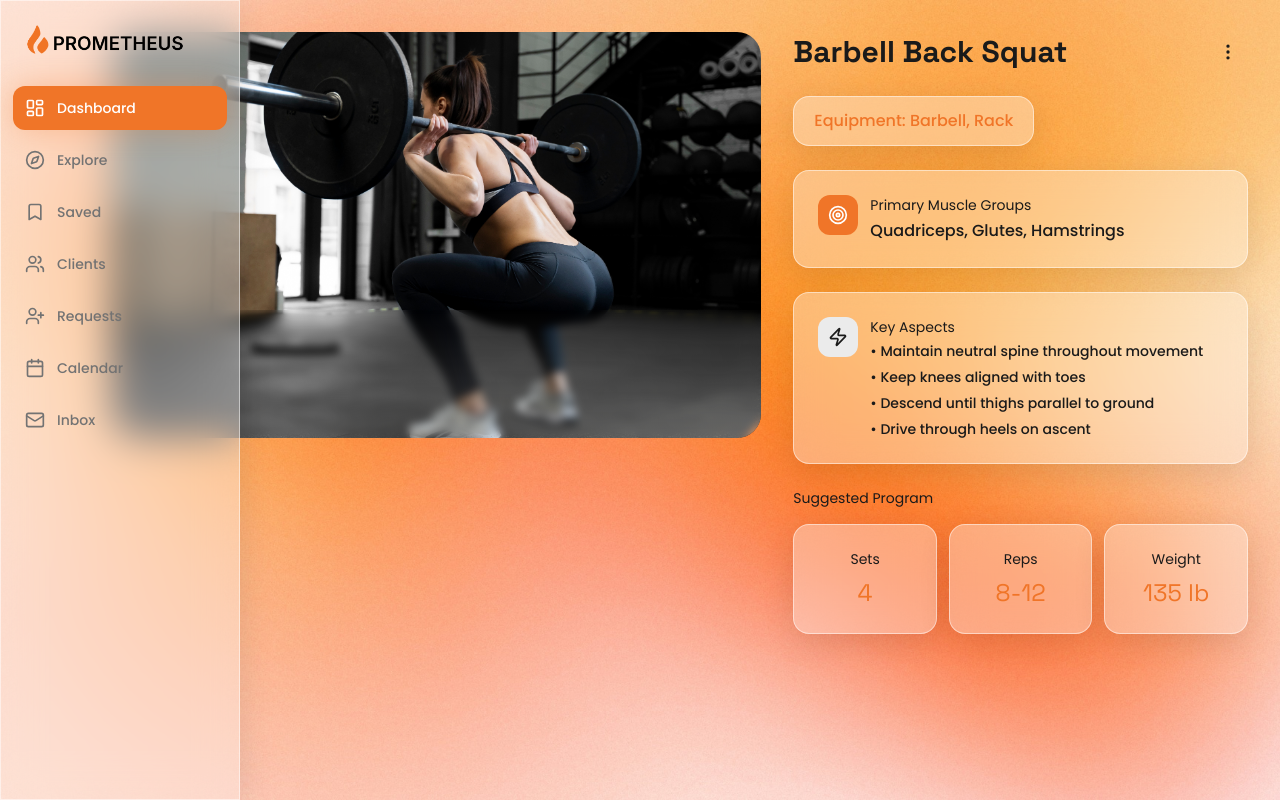
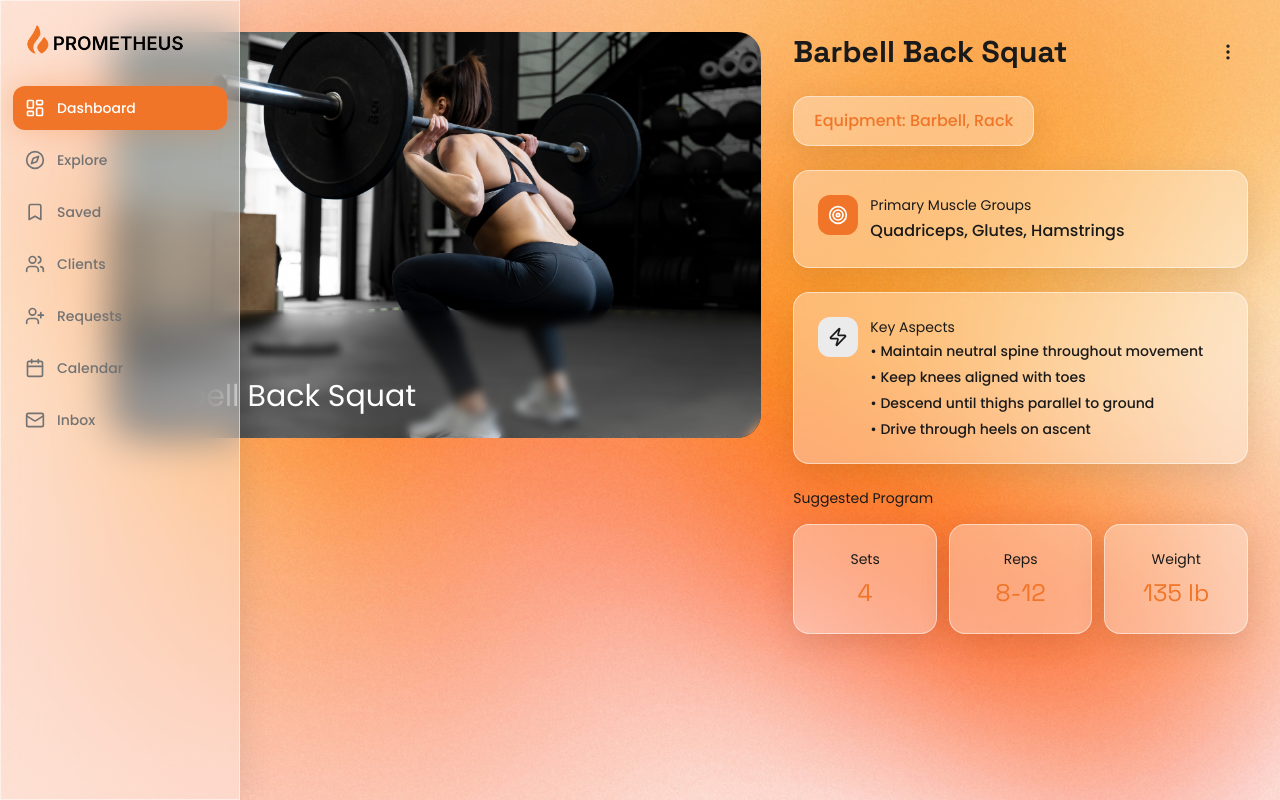
Before and after one commit to prometheusimpact/prometheus-coach-ui, a React (Vite) app: page / in a window 1280 px wide. Built offline with nearby package versions, Linux system fonts and the light colour scheme.

Commit message:
Add text to exercise hero image

```diff
--- a/src/components/Exercise/ExerciseHero.tsx
+++ b/src/components/Exercise/ExerciseHero.tsx
@@ -1,9 +1,10 @@
 interface ExerciseHeroProps {
   image: string;
   alt: string;
+  title?: string;
 }
 
-export const ExerciseHero = ({ image, alt }: ExerciseHeroProps) => {
+export const ExerciseHero = ({ image, alt, title }: ExerciseHeroProps) => {
   return (
     <div className="relative w-full aspect-video lg:aspect-[16/10] rounded-3xl overflow-hidden">
       <img
@@ -12,6 +13,13 @@ export const ExerciseHero = ({ image, alt }: ExerciseHeroProps) => {
         className="w-full h-full object-cover"
       />
       <div className="absolute inset-x-0 bottom-0 h-32 backdrop-blur-sm bg-gradient-to-t from-background/20 to-transparent" />
+      {title && (
+        <div className="absolute bottom-6 left-6">
+          <h2 className="text-white font-sans font-normal text-2xl lg:text-3xl">
+            {title}
+          </h2>
+        </div>
+      )}
     </div>
   );
 };
--- a/src/pages/Index.tsx
+++ b/src/pages/Index.tsx
@@ -32,6 +32,7 @@ const Index = () => {
               <ExerciseHero
                 image={exerciseHero}
                 alt="Athlete performing barbell back squat"
+                title="Barbell Back Squat"
               />
 
               {/* Mobile Info Cards */}
```
